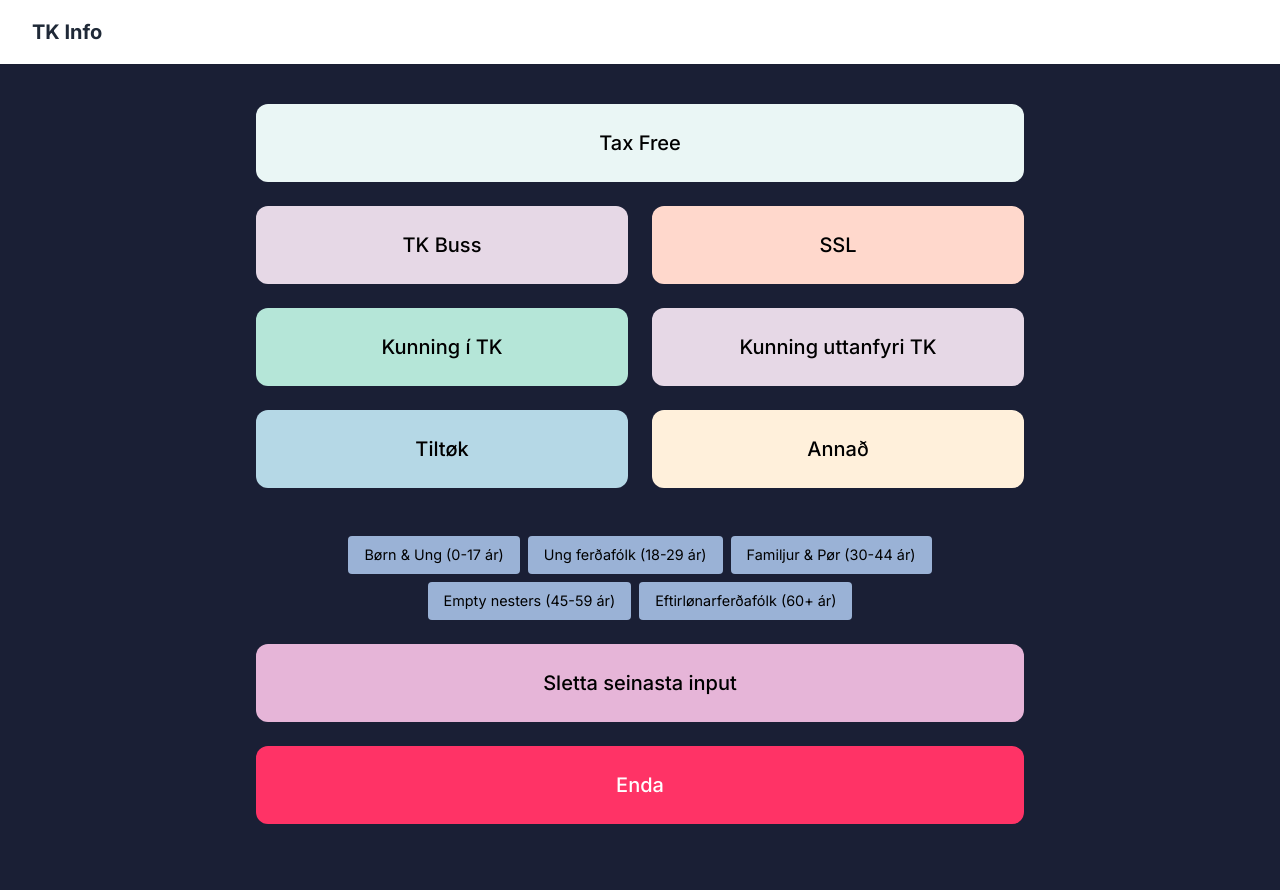
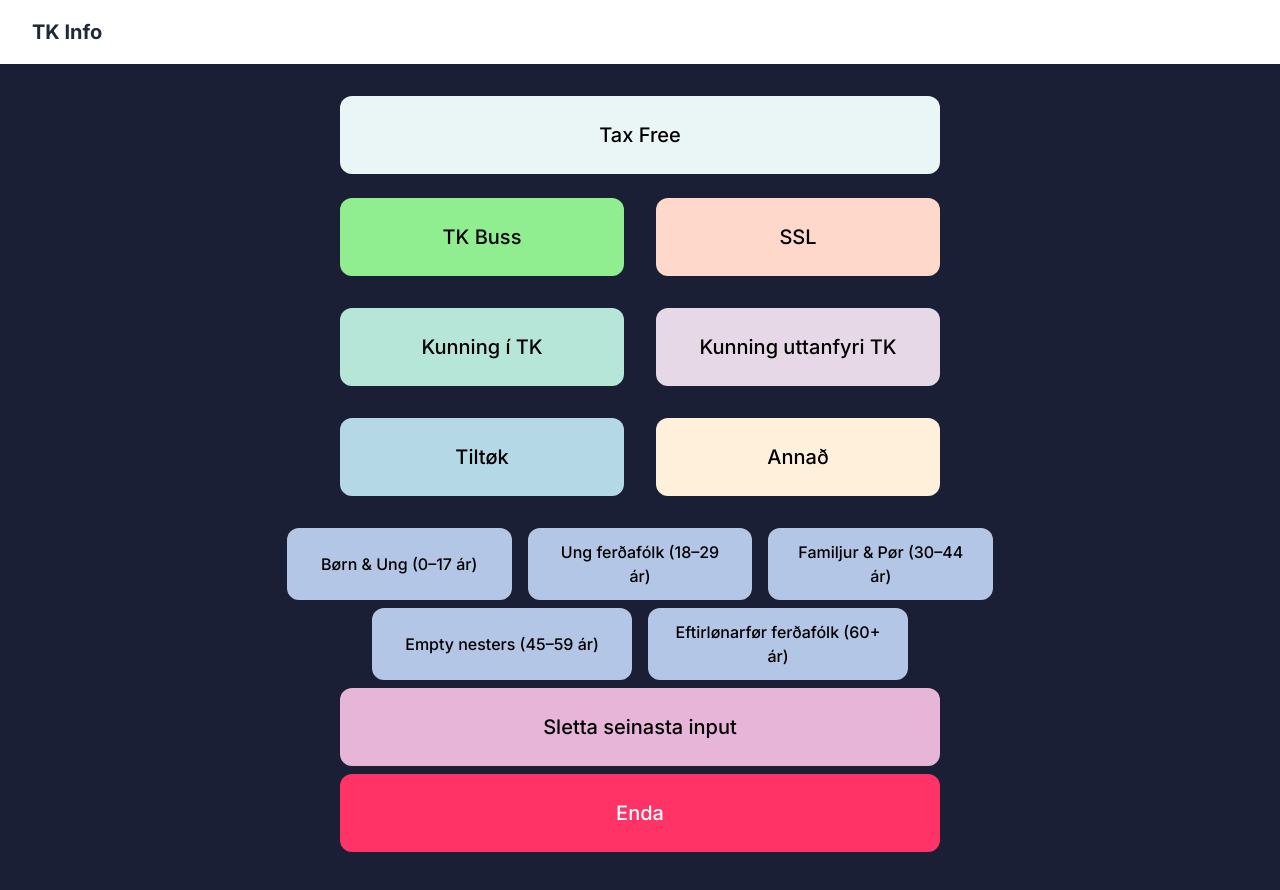
Before and after one commit to AviajaTK/torshavn-info, a Next.js app: page /foreign in a window 1280 px wide. Shown: the top 890 px of the page. Before the commit the page ends 864 px from the top, so only its background shows below. Built offline with nearby package versions, Linux system fonts and the light colour scheme.

Commit message:
Restore original layout and styling, keep mock logging

```diff
--- a/app/api/log/route.ts
+++ b/app/api/log/route.ts
@@ -1,50 +1,5 @@
-import { NextResponse } from 'next/server';
-import { logVisitorQuery } from '@/app/utils/flowcore';
+// app/api/log/route.ts
 
-// Define the types for our logging data
-type VisitorType = 'Borgari' | 'Ferðafólk';
-type QueryType =
-  | 'TK Buss'
-  | 'Kommunalar Tænastur'
-  | 'SSL'
-  | 'Kunning í TK'
-  | 'Kunning uttanfyri TK'
-  | 'Mist & Funnið'
-  | 'Annað'
-  | 'Tiltøk'
-  | 'Tax Free'
-  | 'Børn & Ung (0-17 ár)'
-  | 'Ung ferðafólk (18-29 ár)'
-  | 'Familjur & Pør (30-44 ár)'
-  | 'Empty nesters (45-59 ár)'
-  | 'Eftirlønarferðafólk (60+ ár)';
-
-interface LogData {
-  visitorType: VisitorType;
-  queryType: QueryType;
-  timestamp: string;
+export async function GET() {
+  return Response.json({ message: 'This endpoint is not in use.' });
 }
-
-export async function POST(request: Request) {
-  try {
-    const data: LogData = await request.json();
-
-    // Log to Flowcore
-    const result = await logVisitorQuery(data.visitorType, data.queryType);
-
-    if (!result.success) {
-      throw new Error(result.error || 'Failed to log to Flowcore');
-    }
-
-    return NextResponse.json(
-      { success: true, message: 'Query logged successfully' },
-      { status: 200 }
-    );
-  } catch (error) {
-    console.error('Error logging query:', error);
-    return NextResponse.json(
-      { success: false, message: error instanceof Error ? error.message : 'Failed to log query' },
-      { status: 500 }
-    );
-  }
-}
--- a/app/faroese/page.tsx
+++ b/app/faroese/page.tsx
@@ -1,62 +1,39 @@
-'use client'
+'use client';
 
-import { useRouter } from 'next/navigation'
-import { logVisitorQuery, deleteLastLog } from '../utils/flowcore'
-import toast from 'react-hot-toast'
+import React from 'react';
+import { useRouter } from 'next/navigation';
+import { toast } from 'react-hot-toast';
+import { logVisitorInfo } from '@/app/utils/flowcore';
 
 export default function FaroesePage() {
-  const router = useRouter()
+  const router = useRouter();
 
-  const handleLogClick = async (queryType: string) => {
-    const result = await logVisitorQuery('Føroyingur', queryType)
-    if (result.success) {
-      toast.success('Loggað!')
-    } else {
-      toast.error('Feilur við innsending.')
-    }
-  }
+  const handleClick = async (category: string) => {
+    const entry = { visitorType: 'Føroyingur', category, timestamp: new Date().toISOString() };
+    const res = await logVisitorInfo(entry);
+    if (res.success) toast.success('Loggað!');
+  };
 
-  const handleDeleteClick = async () => {
-    const result = await deleteLastLog()
-    if (result.success) {
-      toast.success('Input slettað!')
-    } else {
-      toast.error('Einki at sletta.')
-    }
-  }
+  const handleUndo = () => {
+    toast('Input Slettað!');
+  };
+
+  const handleEnd = () => {
+    router.push('/');
+  };
 
   return (
-    <main>
-      <div className="container">
-        <div className="button-grid">
-          <button onClick={() => handleLogClick('TK Buss')} className="button button-tk-buss">
-            TK Buss
-          </button>
-          <button onClick={() => handleLogClick('Kommunalar Tænastur')} className="button button-kommunalar">
-            Kommunalar Tænastur
-          </button>
-          <button onClick={() => handleLogClick('Kunning í TK')} className="button button-kunning-tk">
-            Kunning í TK
-          </button>
-          <button onClick={() => handleLogClick('Kunning uttanfyri TK')} className="button button-kunning-uttanfyri">
-            Kunning uttanfyri TK
-          </button>
-          <button onClick={() => handleLogClick('Tiltøk')} className="button button-tiltok">
-            Tiltøk
-          </button>
-          <button onClick={() => handleLogClick('Annað')} className="button button-annad">
-            Annað
-          </button>
-        </div>
-        <div className="button-stack">
-          <button onClick={handleDeleteClick} className="button button-sletta">
-            Sletta seinasta input
-          </button>
-          <button onClick={() => router.push('/')} className="button button-enda">
-            Enda
-          </button>
-        </div>
+    <main className="faroese-main">
+      <div className="faroese-grid">
+        <button className="button button-tk-buss" onClick={() => handleClick('TK Buss')}>TK Buss</button>
+        <button className="button button-kommunalar" onClick={() => handleClick('Kommunalar Tænastur')}>Kommunalar Tænastur</button>
+        <button className="button button-kunning-tk" onClick={() => handleClick('Kunning í TK')}>Kunning í TK</button>
+        <button className="button button-kunning-uttanfyri" onClick={() => handleClick('Kunning uttanfyri TK')}>Kunning uttanfyri TK</button>
+        <button className="button button-tiltok" onClick={() => handleClick('Tiltøk')}>Tiltøk</button>
+        <button className="button button-annad" onClick={() => handleClick('Annað')}>Annað</button>
       </div>
+      <button className="button button-sletta wide-btn" onClick={handleUndo}>Sletta seinasta input</button>
+      <button className="button button-enda wide-btn" onClick={handleEnd}>Enda</button>
     </main>
-  )
+  );
 }
--- a/app/foreign/page.tsx
+++ b/app/foreign/page.tsx
@@ -1,172 +1,49 @@
 'use client';
 
+import React from 'react';
 import { useRouter } from 'next/navigation';
-import { logVisitorQuery } from '../utils/flowcore';
-import toast from 'react-hot-toast';
+import { toast } from 'react-hot-toast';
+import { logVisitorInfo } from '@/app/utils/flowcore';
 
 export default function ForeignPage() {
   const router = useRouter();
 
-  const handleButtonClick = async (queryType: string) => {
-    try {
-      const result = await logVisitorQuery('Ferðafólk', queryType);
-      if (result.success) {
-        if (queryType === 'Sletta seinasta input') {
-          toast.success('Input slettað!');
-        } else {
-          toast.success('Loggað!');
-        }
-      } else {
-        toast.error('Feilur við innsending.');
-      }
-    } catch (error) {
-      toast.error('Feilur við innsending.');
-    }
+  const handleClick = async (category: string) => {
+    const entry = { visitorType: 'Útlendingur', category, timestamp: new Date().toISOString() };
+    const res = await logVisitorInfo(entry);
+    if (res.success) toast.success('Loggað!');
+  };
+
+  const handleUndo = () => {
+    toast('Input Slettað!');
+  };
+
+  const handleEnd = () => {
+    router.push('/');
   };
 
   return (
-    <main>
-      <div className="container">
-        <button
-          onClick={() => handleButtonClick('Tax Free')}
-          className="button button-tax-free"
-        >
-          Tax Free
-        </button>
-        <div style={{ height: '1.5rem' }} />
-        <div className="button-grid">
-          <button
-            onClick={() => handleButtonClick('TK Buss')}
-            className="button button-kunning-uttanfyri"
-          >
-            TK Buss
-          </button>
-          <button
-            onClick={() => handleButtonClick('SSL')}
-            className="button button-ssl"
-          >
-            SSL
-          </button>
-          <button
-            onClick={() => handleButtonClick('Kunning í TK')}
-            className="button button-kunning-tk"
-          >
-            Kunning í TK
-          </button>
-          <button
-            onClick={() => handleButtonClick('Kunning uttanfyri TK')}
-            className="button button-kunning-uttanfyri"
-          >
-            Kunning uttanfyri TK
-          </button>
-          <button
-            onClick={() => handleButtonClick('Tiltøk')}
-            className="button button-tiltok"
-          >
-            Tiltøk
-          </button>
-          <button
-            onClick={() => handleButtonClick('Annað')}
-            className="button button-annad"
-          >
-            Annað
-          </button>
-        </div>
-        <div style={{ height: '1.5rem' }} />
-        <div style={{
-          display: 'flex',
-          flexWrap: 'wrap',
-          gap: '0.5rem',
-          justifyContent: 'center',
-          padding: '0 1rem'
-        }}>
-          <button
-            onClick={() => handleButtonClick('Børn & Ung (0-17 ár)')}
-            style={{
-              backgroundColor: '#9ab2d6',
-              color: 'black',
-              padding: '0.5rem 1rem',
-              border: 'none',
-              borderRadius: '4px',
-              fontSize: '0.9rem',
-              cursor: 'pointer'
-            }}
-          >
-            Børn & Ung (0-17 ár)
-          </button>
-          <button
-            onClick={() => handleButtonClick('Ung ferðafólk (18-29 ár)')}
-            style={{
-              backgroundColor: '#9ab2d6',
-              color: 'black',
-              padding: '0.5rem 1rem',
-              border: 'none',
-              borderRadius: '4px',
-              fontSize: '0.9rem',
-              cursor: 'pointer'
-            }}
-          >
-            Ung ferðafólk (18-29 ár)
-          </button>
-          <button
-            onClick={() => handleButtonClick('Familjur & Pør (30-44 ár)')}
-            style={{
-              backgroundColor: '#9ab2d6',
-              color: 'black',
-              padding: '0.5rem 1rem',
-              border: 'none',
-              borderRadius: '4px',
-              fontSize: '0.9rem',
-              cursor: 'pointer'
-            }}
-          >
-            Familjur & Pør (30-44 ár)
-          </button>
-          <button
-            onClick={() => handleButtonClick('Empty nesters (45-59 ár)')}
-            style={{
-              backgroundColor: '#9ab2d6',
-              color: 'black',
-              padding: '0.5rem 1rem',
-              border: 'none',
-              borderRadius: '4px',
-              fontSize: '0.9rem',
-              cursor: 'pointer'
-            }}
-          >
-            Empty nesters (45-59 ár)
-          </button>
-          <button
-            onClick={() => handleButtonClick('Eftirlønarferðafólk (60+ ár)')}
-            style={{
-              backgroundColor: '#9ab2d6',
-              color: 'black',
-              padding: '0.5rem 1rem',
-              border: 'none',
-              borderRadius: '4px',
-              fontSize: '0.9rem',
-              cursor: 'pointer'
-            }}
-          >
-            Eftirlønarferðafólk (60+ ár)
-          </button>
-        </div>
-        <div style={{ height: '1.5rem' }} />
-        <div className="button-stack">
-          <button
-            onClick={() => handleButtonClick('Sletta seinasta input')}
-            className="button button-sletta"
-          >
-            Sletta seinasta input
-          </button>
-          <button
-            onClick={() => router.push('/')}
-            className="button button-enda"
-          >
-            Enda
-          </button>
-        </div>
+    <main className="foreign-main">
+      <button className="button button-tax-free wide-btn" onClick={() => handleClick('Tax Free')}>Tax Free</button>
+      <div className="foreign-grid">
+        <button className="button button-tk-buss" onClick={() => handleClick('TK Buss')}>TK Buss</button>
+        <button className="button button-ssl" onClick={() => handleClick('SSL')}>SSL</button>
+        <button className="button button-kunning-tk" onClick={() => handleClick('Kunning í TK')}>Kunning í TK</button>
+        <button className="button button-kunning-uttanfyri" onClick={() => handleClick('Kunning uttanfyri TK')}>Kunning uttanfyri TK</button>
+        <button className="button button-tiltok" onClick={() => handleClick('Tiltøk')}>Tiltøk</button>
+        <button className="button button-annad" onClick={() => handleClick('Annað')}>Annað</button>
       </div>
+      <div className="age-group-row">
+        <button className="button button-age" onClick={() => handleClick('Børn & Ung (0–17 ár)')}>Børn & Ung (0–17 ár)</button>
+        <button className="button button-age" onClick={() => handleClick('Ung ferðafólk (18–29 ár)')}>Ung ferðafólk (18–29 ár)</button>
+        <button className="button button-age" onClick={() => handleClick('Familjur & Pør (30–44 ár)')}>Familjur & Pør (30–44 ár)</button>
+      </div>
+      <div className="age-group-row">
+        <button className="button button-age" onClick={() => handleClick('Empty nesters (45–59 ár)')}>Empty nesters (45–59 ár)</button>
+        <button className="button button-age" onClick={() => handleClick('Eftirlønarfør ferðafólk (60+ ár)')}>Eftirlønarfør ferðafólk (60+ ár)</button>
+      </div>
+      <button className="button button-sletta wide-btn" onClick={handleUndo}>Sletta seinasta input</button>
+      <button className="button button-enda wide-btn" onClick={handleEnd}>Enda</button>
     </main>
   );
 }
--- a/app/globals.css
+++ b/app/globals.css
@@ -127,6 +127,24 @@ body {
   background-color: #cc294f;
 }
 
+/* Age group buttons */
+.button-age-0-17,
+.button-age-18-29,
+.button-age-30-44,
+.button-age-45-59,
+.button-age-60 {
+  background-color: #64a7f0;
+  color: black;
+}
+
+.button-age-0-17:hover,
+.button-age-18-29:hover,
+.button-age-30-44:hover,
+.button-age-45-59:hover,
+.button-age-60:hover {
+  background-color: #4b8ed7;
+}
+
 /* Layout */
 .container {
   width: 100%;
@@ -155,3 +173,67 @@ main {
   justify-content: center;
   padding: 1rem;
 }
+
+.faroese-main, .foreign-main {
+  min-height: 100vh;
+  display: flex;
+  flex-direction: column;
+  align-items: center;
+  justify-content: center;
+  background: #1a1f35;
+  padding: 2rem 0;
+}
+
+.faroese-grid, .foreign-grid {
+  display: grid;
+  grid-template-columns: 1fr 1fr;
+  gap: 2rem;
+  margin-bottom: 2rem;
+  width: 600px;
+}
+
+.wide-btn {
+  width: 600px;
+  margin-bottom: 1.5rem;
+  font-size: 1.25rem;
+}
+
+.button-sletta {
+  margin-bottom: 0.5rem;
+}
+
+.age-group-row {
+  display: flex;
+  gap: 1rem;
+  justify-content: center;
+  margin-bottom: 0.5rem;
+}
+
+.button-age {
+  background-color: #b3c6e6;
+  color: black;
+  font-size: 1rem;
+  padding: 0.75rem 1.5rem;
+  border-radius: 0.75rem;
+  min-width: 180px;
+  margin-bottom: 0;
+}
+
+.button-age:hover {
+  background-color: #8faed9;
+}
+
+@media (max-width: 700px) {
+  .faroese-grid, .foreign-grid, .wide-btn {
+    width: 100%;
+    min-width: 0;
+  }
+  .wide-btn {
+    font-size: 1rem;
+  }
+  .button-age {
+    min-width: 120px;
+    font-size: 0.9rem;
+    padding: 0.5rem 1rem;
+  }
+}
--- a/app/utils/flowcore.ts
+++ b/app/utils/flowcore.ts
@@ -1,72 +1,25 @@
-// --- MOCKED VERSION FOR EXAM DEMO ---
+// app/utils/flowcore.ts
 
-let logs = [
-  {
-    visitorType: "Føroyingur",
-    queryType: "Kunning í TK",
-    timestamp: "2025-06-02T14:25:00Z",
-    id: "log1"
-  },
-  {
-    visitorType: "Útlendingur",
-    queryType: "SSL",
-    timestamp: "2025-06-02T15:45:00Z",
-    id: "log2"
-  },
-  {
-    visitorType: "Føroyingur",
-    queryType: "TK Buss",
-    timestamp: "2025-06-03T09:10:00Z",
-    id: "log3"
-  }
-];
-
-let counter = 4;
-
-export async function logVisitorQuery(visitorType: string, queryType: string) {
-  const newLog = {
-    visitorType,
-    queryType,
-    timestamp: new Date().toISOString(),
-    id: `log${counter++}`
-  };
-  logs.push(newLog);
-  console.log('[MOCK] Logged:', newLog);
-  await new Promise(resolve => setTimeout(resolve, 200));
+export async function logVisitorInfo(visitorData: {
+  visitorType: string;
+  category: string;
+  timestamp: string;
+}) {
+  console.log('Mock logging visitor data:', visitorData);
   return { success: true };
 }
 
-export async function deleteLastLog() {
-  if (logs.length > 0) {
-    const removed = logs.pop();
-    console.log('[MOCK] Deleted:', removed);
-    return { success: true };
-  }
-  return { success: false, error: 'No logs to delete' };
+export async function getVisitorLogs(startDate?: string, endDate?: string) {
+  return [
+    {
+      visitorType: 'Føroyingur',
+      category: 'Kunning í TK',
+      timestamp: new Date().toISOString(),
+    },
+    {
+      visitorType: 'Útlendingur',
+      category: 'SSL',
+      timestamp: new Date().toISOString(),
+    },
+  ];
 }
-
-export async function getVisitorLogs(startDate?: string, endDate?: string) {
-  return {
-    success: true,
-    data: {
-      logs,
-      total: logs.length,
-      page: 1,
-      pageSize: 50
-    }
-  };
-}
-
-export interface VisitorLog {
-  visitorType: string;
-  queryType: string;
-  timestamp: string;
-  id: string;
-}
-
-export interface VisitorLogsResponse {
-  logs: VisitorLog[];
-  total: number;
-  page: number;
-  pageSize: number;
-}
--- /dev/null
+++ b/postcss.config.js
@@ -0,0 +1,6 @@
+module.exports = {
+  plugins: {
+    tailwindcss: {},
+    autoprefixer: {},
+  },
+}
```
Also changed, not shown: app/api/logs/route.ts (+3 -28 lines), app/page.tsx (+11 -17 lines), 1 other file (tests, documents, lock files or other folders).
